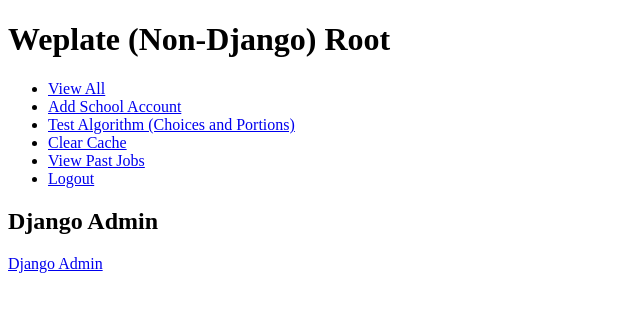
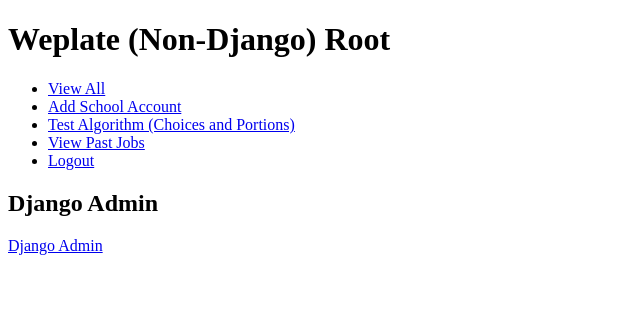
Before and after one commit to weplate/backend, a Django app: page / in a window 1280 px wide. Shown: the top 312 px of the page, without its empty margins (0-640 px from the left). Run offline with Django 4.2, Linux system fonts and the light colour scheme; a user stored in the database is signed in; parts of the project's set-up code (start-up, migrations or seed data) failed here and were passed over.

Commit message:
move clearcache to a command and moved data admin root.html to its rightful directory

```diff
--- a/backend/templates/debug/root.html
+++ b/backend/templates/data_admin/root.html
@@ -16,9 +16,6 @@
         </li>
         <li>
             <a href="{% url 'da:test_algorithm_choices' %}">Test Algorithm (Choices and Portions)</a>
-        </li>
-        <li>
-            <a href="{% url 'da:clear_cache' %}">Clear Cache</a>
         </li>
         <li>
             <a href="{% url 'da:view_past_jobs' %}">View Past Jobs</a>
--- a/backend/views/data_admin.py
+++ b/backend/views/data_admin.py
@@ -5,7 +5,6 @@
 from django.contrib.auth.decorators import login_required
 from django.contrib.auth.models import User, Permission
 from django.contrib.contenttypes.models import ContentType
-from django.core.cache import cache
 from django.core.exceptions import ValidationError
 from django.http import HttpResponse
 from django.shortcuts import render
@@ -204,16 +203,10 @@
 
 
 @data_admin_view
-def clear_cache(_):
-    cache.clear()
-    return HttpResponse('Cleared cache')
-
-
-@data_admin_view
 def debug_view(request):
     messages = []
 
-    return render(request, 'debug/root.html', {
+    return render(request, 'data_admin/root.html', {
         'messages': messages,
     })
 
@@ -312,6 +305,5 @@
     path('add_school_account/', add_school_account_view, name='add_school_account'),
     path('test_algorithm_portions/', test_algorithm_portions, name='test_algorithm_portions'),
     path('test_algorithm_choices/', test_algorithm_choices, name='test_algorithm_choices'),
-    path('clear_cache/', clear_cache, name='clear_cache'),
     path('view_past_jobs/', view_past_jobs, name='view_past_jobs')
 ]
```
Also changed, not shown: backend/management/commands/clearcache.py (added, +10 -0 lines).
